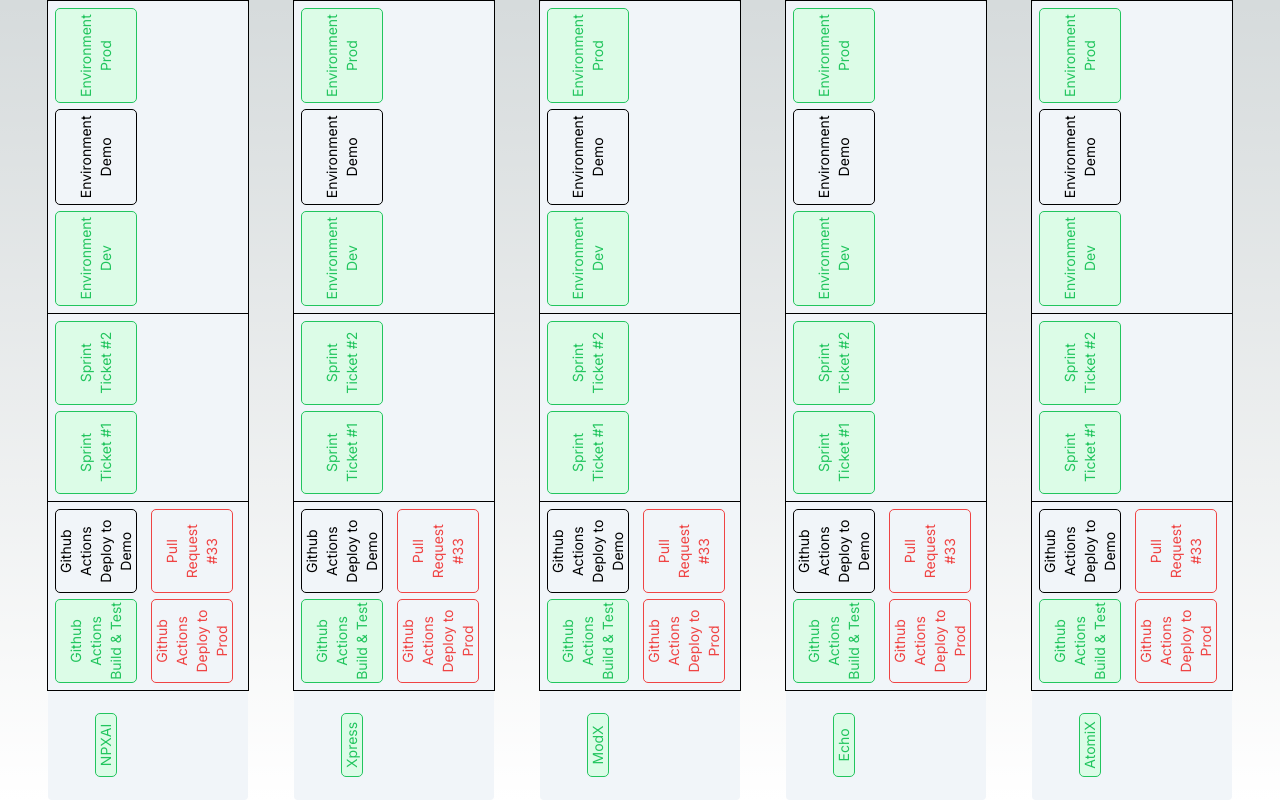
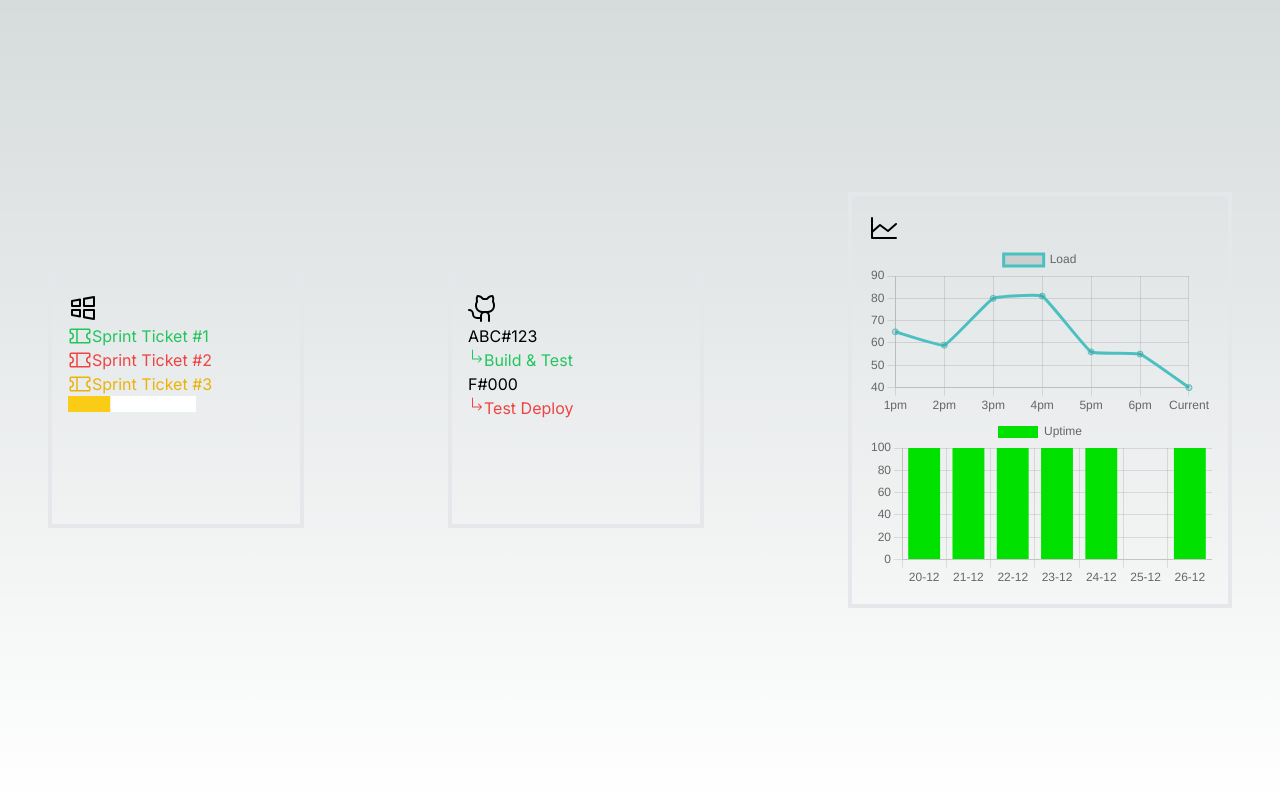
Before and after one commit to kennethkvs/Windows, a Next.js app: page / in a window 1280 px wide. Built offline with nearby package versions, Linux system fonts and the light colour scheme.

Commit message:
progress bar

```diff
--- a/src/app/page.js
+++ b/src/app/page.js
@@ -3,17 +3,16 @@
 import { Card } from "@/components/Card";
 import { RepoStatus } from "@/components/RepoStatus";
 import { AzureStatus } from "@/components/AzureStatus"
+import { EnvironmentStatus } from "@/components/EnvironmentStatus";
 
 export default function Home() {
   const numCards = 5;
   const projectNames = ["NPXAI", "Xpress", "ModX", "Echo", "AtomiX"];
   return (
     <main className="flex min-h-screen items-center justify-between gap-8 overflow-y-hidden p-12">
-      {/* Render 10 cards */}
-
-      {Array.from(Array(numCards).keys()).map((i) => (
-        <Card key={i} name={projectNames[i]}/>
-      ))}
+      <AzureStatus/>
+      <RepoStatus/>
+      <EnvironmentStatus/>
     </main>
   );
 }
--- a/src/components/AzureStatus.jsx
+++ b/src/components/AzureStatus.jsx
@@ -1,6 +1,7 @@
 import React from "react";
 import { WindowsLogo } from "@phosphor-icons/react";
 import { Ticket } from "@phosphor-icons/react";
+import * as Progress from "@radix-ui/react-progress";
 
 export const AzureStatus = (url) => {
   return (
@@ -12,7 +13,6 @@
       >
         <WindowsLogo size={32} />
       </a>
-
       <div className={"flex text-green-500"}>
         <p>
           <Ticket size={24} />
@@ -25,6 +25,21 @@
         </p>
         <p> Sprint Ticket #2</p>
       </div>
+      <div className={"flex text-yellow-500"}>
+        <p>
+          <Ticket size={24} />
+        </p>
+        <p> Sprint Ticket #3</p>
+      </div>
+      <Progress.Root
+        className="relative h-4 w-32 overflow-hidden bg-white"
+        value={33}
+      >
+        <Progress.Indicator
+          className="ease-[cubic-bezier(0.65, 0, 0.35, 1)] h-full w-full bg-yellow-400 transition-transform duration-[660ms]"
+          style={{ transform: `translateX(-${100 - 33}%)` }}
+        />
+      </Progress.Root>
     </div>
   );
 };
--- a/src/components/EnvironmentStatus.jsx
+++ b/src/components/EnvironmentStatus.jsx
@@ -18,11 +18,6 @@
     ],
   };
 
-  const LineChart = new Chart("chart", {
-    type: "line",
-    data: data,
-  });
-
   const data2 = {
     labels: ["20-12", "21-12", "22-12", "23-12", "24-12", "25-12", "26-12"],
     datasets: [
@@ -37,7 +32,7 @@
   };
 
   return (
-    <div className="box-border h-96 w-96 border-4 p-4">
+    <div className="box-border h-fit w-96 border-4 p-4">
       <ChartLine size={32} />
       <Line data={data} />
       <Bar data={data2} />
```
